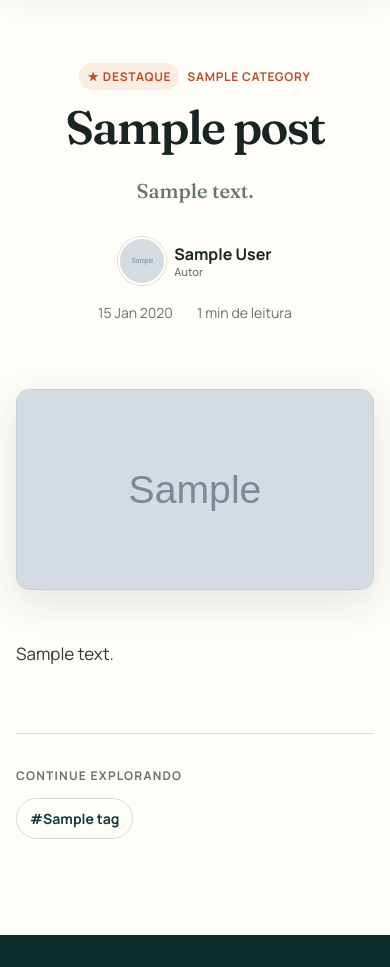
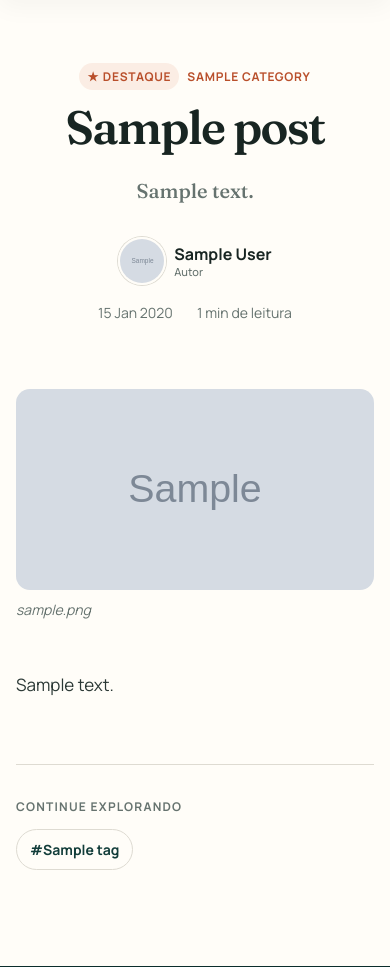
Before and after one commit to ygorlima-py/projeto-blog-django, a Django app: a page that uses djangoapp/blog/templates/blog/pages/post.html in a window 390 px wide. Shown: the part 129-1096 px from the top of the page. Run offline with Django 5.2, Linux system fonts and the light colour scheme; tables that the repository leaves empty hold one stand-in row (values such as "Sample post"); grey boxes marked "Sample" are stand-in pictures; parts of the project's set-up code (start-up, migrations or seed data) failed here and were passed over.

Commit message:
Ajusta legenda da capa sem moldura

```diff
--- a/djangoapp/blog/models.py
+++ b/djangoapp/blog/models.py
@@ -176,6 +176,12 @@ class Post(models.Model):
 
     cover = models.ImageField(upload_to='posts/%Y/%m', blank=True, default='')
 
+    cover_caption = models.CharField(
+        'Legenda da capa',
+        max_length=255,
+        blank=True,
+    )
+
     cover_in_post_content = models.BooleanField(
         default=True,
         help_text='Deseja exibir imagem de capa no post?'
--- a/djangoapp/blog/static/blog/css/style.css
+++ b/djangoapp/blog/static/blog/css/style.css
@@ -946,21 +946,31 @@ a.post-label:hover {
 
 .article-cover {
     width: min(calc(100% - 4rem), 96rem);
-    aspect-ratio: 16 / 9;
-    overflow: hidden;
+    aspect-ratio: auto;
+    overflow: visible;
     margin-inline: auto;
     margin-bottom: var(--space-8);
-    border: 1px solid rgb(18 61 58 / 10%);
+    border: 0;
+    border-radius: 0;
+    background: transparent;
+    box-shadow: none;
+}
+
+.article-cover img {
+    display: block;
+    width: 100%;
+    height: auto;
+    aspect-ratio: 16 / 9;
+    object-fit: cover;
     border-radius: var(--radius-lg);
-    background: #dce5df;
-    box-shadow: var(--shadow-md);
-}
-
-.article-cover img {
-    width: 100%;
-    height: 100%;
-    object-fit: cover;
-    object-position: center;
+}
+
+.article-cover figcaption {
+    padding: var(--space-2) 0 0;
+    background: transparent;
+    color: var(--color-muted);
+    font-size: var(--text-sm);
+    font-style: italic;
 }
 
 .article-content {
@@ -1418,7 +1428,11 @@ a.post-label:hover {
 
     .article-cover {
         width: calc(100% - 3.2rem);
+        aspect-ratio: auto;
         margin-bottom: var(--space-7);
+    }
+
+    .article-cover img {
         border-radius: var(--radius-md);
     }
 
--- a/djangoapp/blog/templates/blog/pages/post.html
+++ b/djangoapp/blog/templates/blog/pages/post.html
@@ -61,6 +61,10 @@
             {% if post.cover and post.cover_in_post_content %}
                 <figure class="article-cover section-content-feature">
                     <img src="{{ post.cover.url }}" alt="Capa do artigo {{ post.title }}">
+
+                    {% if post.cover_caption %}
+                        <figcaption>{{ post.cover_caption }}</figcaption>
+                    {% endif %}
                 </figure>
             {% endif %}
 
```
Also changed, not shown: djangoapp/blog/migrations/0015_post_cover_caption.py (added).
